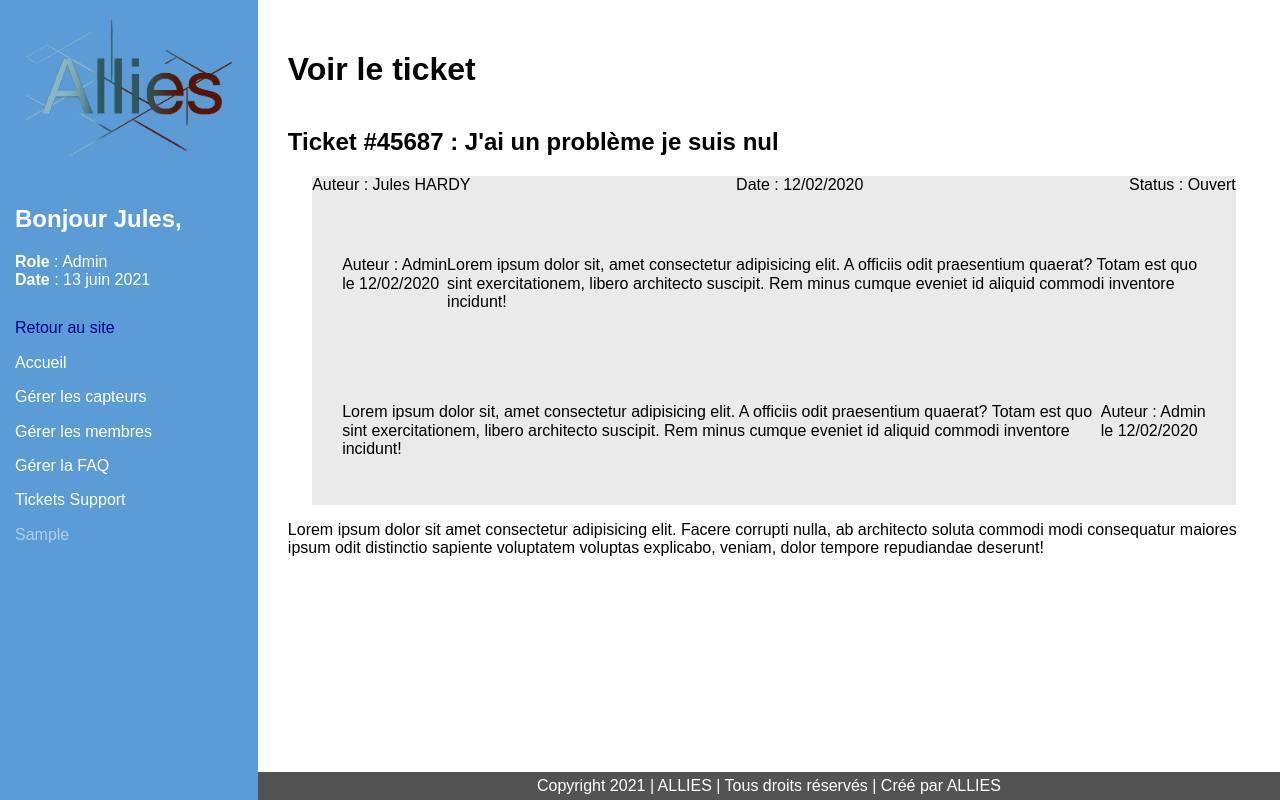
After one commit to Jules-Hardy/allies-site, a PHP site: page /view/admin/tickets-seeticket.php in a window 1280 px wide. The commit adds this page. Run offline with PHP 8.4, Linux system fonts and the light colour scheme.

Commit message:
mes modif

```diff
--- a/web/view/admin/ressources/css/main.css
+++ b/web/view/admin/ressources/css/main.css
@@ -24,7 +24,6 @@ body {
 }
 
 nav {
-  flex-grow: 1;
   flex-shrink: 0;
 
   /*Flex properties*/
@@ -66,7 +65,13 @@ h2 {
   /* font-size: 25px; */
 }
 
+body h2 {
+  margin-top: 40px;
+}
+
 h3 {
+  margin-top: 20px;
+
   font-size: 30px;
 }
 
@@ -84,11 +89,11 @@ a {
   text-decoration: none;
 }
 
-nav li {
+li {
   list-style: none;
 }
 
-nav ul {
+ul {
   padding: 0;
 }
 
@@ -145,7 +150,9 @@ footer {
 
 .seeall {
   display: inline-block;
-  hori
+  margin-top: 30px;
+
+  text-align: right;
 }
 
 .stat a {
@@ -213,6 +220,7 @@ footer {
 
 .button--border {
   width: auto;
+
   padding: 10px;
 
   color: grey;
@@ -290,3 +298,44 @@ tr .closed {
   color: rgb(188, 33, 33);
   font-weight: bold;
 }
+
+.messages-container {
+  width: 95%;
+  margin-right: auto;
+  margin-left: auto;
+
+  background-color: rgb(234, 234, 234);
+}
+
+.ticket-info {
+  width: 100%;
+}
+
+.ticket-info ul {
+  display: flex;
+  flex-direction: row;
+  justify-content: space-between;
+}
+
+.message {
+  display: flex;
+  flex-direction: colomn;
+  justify-content: space-between;
+  padding: 30px;
+}
+
+.message-info {
+  flex-grow: 1;
+  flex-shrink: 0;
+}
+
+.message-content {
+  flex-grow: 8;
+}
+
+.message--left {
+  order: 1;
+}
+.message--right {
+  order: 2;
+}
--- /dev/null
+++ b/web/view/admin/tickets-seeticket.php
@@ -0,0 +1,56 @@
+<html>
+  <?php
+  $navPageName = 'Sample';
+  include 'includes/head.php';
+  include 'includes/nav.php';?>
+
+  <body>
+    <section>
+      <content>
+        <h1>Voir le ticket</h1>
+        <h2>Ticket #45687 : J'ai un problème je suis nul</h2>
+        <div class="messages-container">
+          <div class="ticket-info">
+            <ul>
+              <li>Auteur : Jules HARDY</li>
+              <li>Date : 12/02/2020</li>
+              <li>Status : Ouvert</li>
+            </ul>
+          </div>
+
+          <div class="message">
+            <div class="message-info message--left">
+              <ul>
+                <li>Auteur : Admin</li>
+                <li>le 12/02/2020</li>
+              </ul>
+            </div>
+            <div class="message-content message--right">
+              <p>Lorem ipsum dolor sit, amet consectetur adipisicing elit. A officiis odit praesentium quaerat? Totam est quo sint exercitationem, libero architecto suscipit. Rem minus cumque eveniet id aliquid commodi inventore incidunt!</p>
+            </div>
+          </div>
+
+        <div class="message">
+            <div class="message-info message--right">
+              <ul>
+                <li>Auteur : Admin</li>
+                <li>le 12/02/2020</li>
+              </ul>
+            </div>
+            <div class="message-content message--left">
+              <p>Lorem ipsum dolor sit, amet consectetur adipisicing elit. A officiis odit praesentium quaerat? Totam est quo sint exercitationem, libero architecto suscipit. Rem minus cumque eveniet id aliquid commodi inventore incidunt!</p>
+            </div>
+          </div>
+        </div>
+        </div>
+
+
+        <p>Lorem ipsum dolor sit amet consectetur adipisicing elit. Facere corrupti nulla, ab architecto soluta commodi modi consequatur maiores ipsum odit distinctio sapiente voluptatem voluptas explicabo, veniam, dolor tempore repudiandae deserunt!
+
+        </p>
+</content>
+
+      <?php include 'includes/footer.php';?>
+    </section>
+  </body>
+</html>
```
Also changed, not shown: web/view/admin/tickets-index.php (+7 -16 lines).
